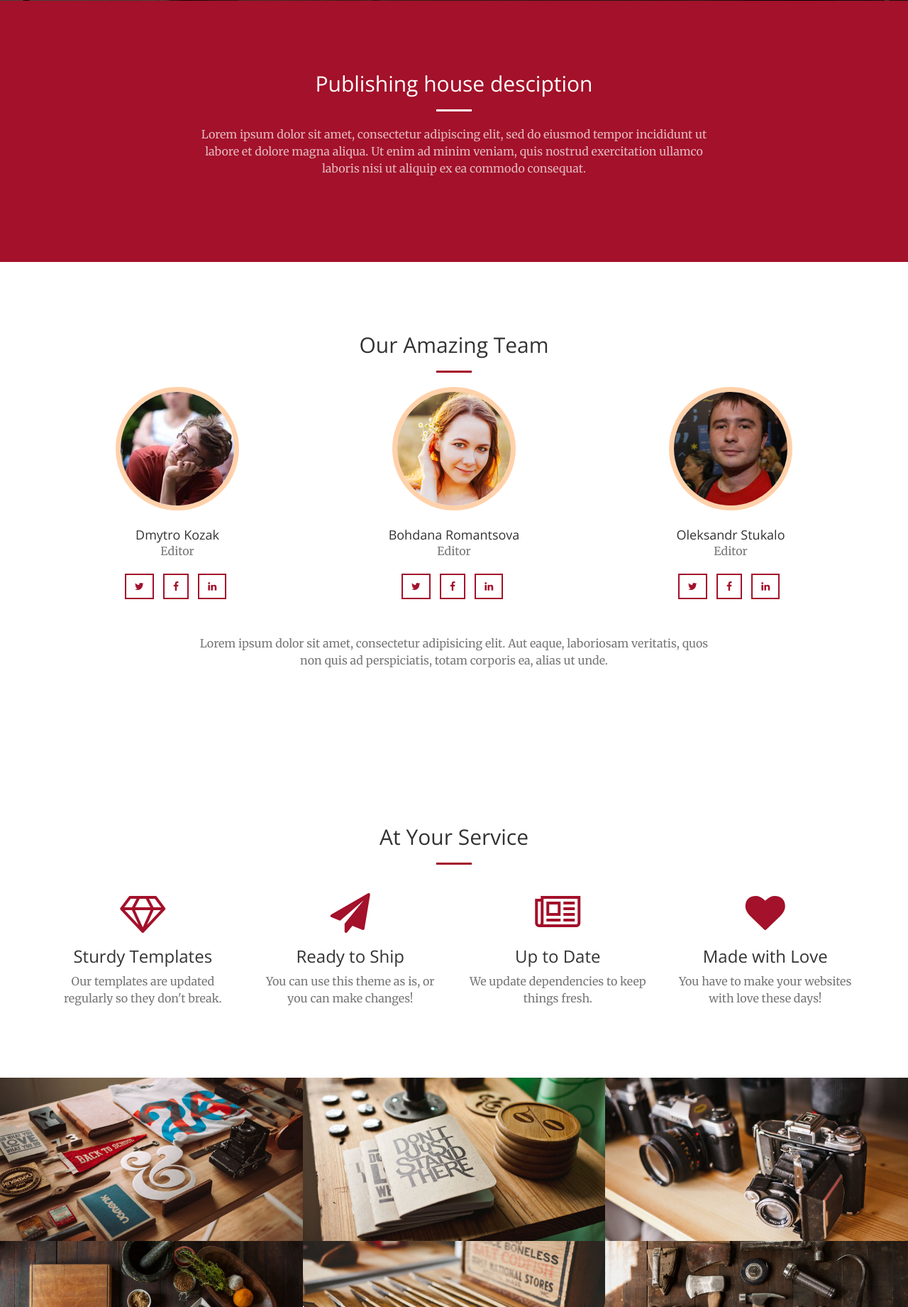
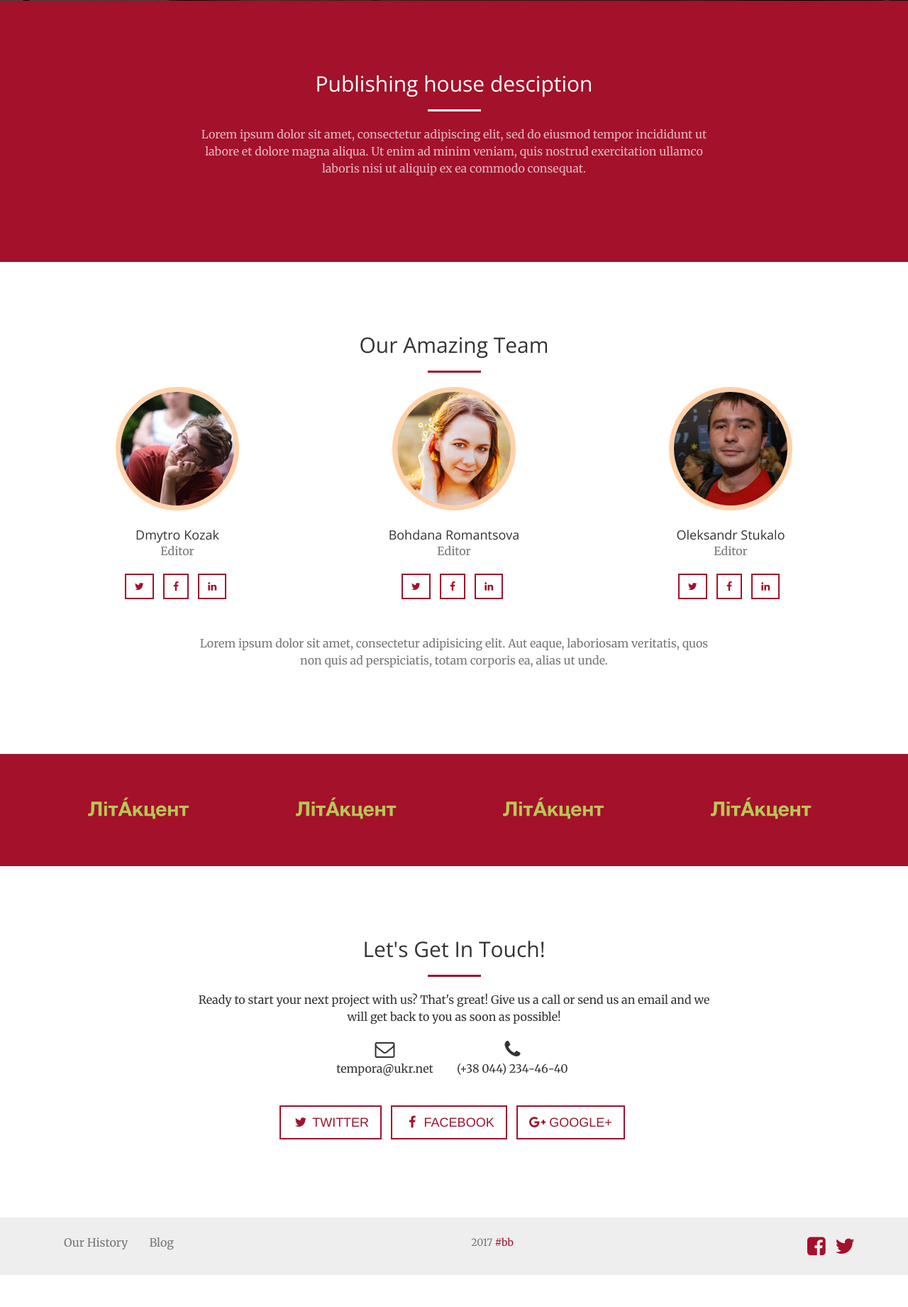
Before and after one commit to biletboh/tempora, a Django app: page / in a window 1280 px wide. Shown: the part 799-2640 px from the top of the page at 71% size. After the commit the page ends 2595 px from the top, so only its background shows below. Run offline with Django 3.2, Linux system fonts and the light colour scheme; some libraries are stand-ins or nearby versions.

Commit message:
add footer and contacts

```diff
--- a/pbhouse/static/pbhouse/css/tempora.css
+++ b/pbhouse/static/pbhouse/css/tempora.css
@@ -9,7 +9,7 @@ body {
 hr {
   border-color: #A3112A;
   border-width: 3px;
-  max-width: 50px;
+  max-width: 75px;
 }
 hr.light {
   border-color: white;
@@ -23,6 +23,7 @@ a {
 a:hover,
 a:focus {
   color: #750c1e;
+  text-decoration: none;
 }
 h1,
 h2,
@@ -44,14 +45,18 @@ p {
   background-color: #222222;
   color: white;
 }
+.bg-partners {
+  background-color: #A3112A;
+  color: white;
+}
 .text-faded {
   color: rgba(255, 255, 255, 0.7);
 }
 section {
   padding: 100px 0;
 }
-aside {
-  padding: 50px 0;
+aside.clients img {
+  margin: 50px auto;
 }
 .no-padding {
   padding: 0;
@@ -166,6 +171,7 @@ header .header-content .header-content-inner h1 {
   margin-top: 0;
   margin-bottom: 0;
   font-size: 30px;
+  word-spacing: 10px;
 }
 header .header-content .header-content-inner hr {
   margin: 30px auto;
@@ -291,6 +297,9 @@ header .header-content .header-content-inner p {
 .call-to-action h2 {
   margin: 0 auto 20px;
 }
+.contact-details li {
+  margin: 0 10px;
+}
 .text-primary {
   color: #A3112A;
 }
@@ -355,3 +364,75 @@ img::-moz-selection {
 body {
   webkit-tap-highlight-color: #222222;
 }
+.footer {
+  background-color: #eee;
+  line-height: 20px;
+}
+.footer nav > ul {
+  list-style: none;
+  margin: 0;
+  padding: 0;
+  font-weight: normal;
+}
+.footer nav > ul a:not(.btn) {
+  color: #777777;
+  display: block;
+  margin-bottom: 3px;
+}
+.footer nav > ul a:not(.btn):hover,
+.footer nav > ul a:not(.btn):focus {
+  color: #D66929;
+  text-decoration: none;
+}
+.footer .social-area {
+  padding: 15px 0;
+}
+.footer .social-area h5 {
+  padding-bottom: 15px;
+}
+.footer .social-area > a:not(.btn) {
+  color: #A3112A;
+  display: inline-block;
+  vertical-align: top;
+  padding: 10px 5px;
+  font-size: 15px;
+  font-weight: normal;
+  line-height: 20px;
+  text-align: center;
+}
+.footer .social-area > a:not(.btn):hover,
+.footer .social-area > a:not(.btn):focus {
+  color: #D66929;
+}
+.footer .copyright {
+  color: #777777;
+  padding: 10px 15px;
+  margin: 15px 3px;
+  line-height: 20px;
+  text-align: center;
+}
+.footer .copyright a:hover,
+.footer .copyright a:focus {
+  color: #D66929;
+  text-decoration: none;
+}
+.footer hr {
+  border-color: #dddddd;
+}
+.footer .title {
+  color: #777777;
+}
+.footer:not(.footer-big) nav > ul {
+  font-size: 16px;
+}
+.footer:not(.footer-big) nav > ul li {
+  margin-left: 20px;
+  float: left;
+}
+.footer:not(.footer-big) nav > ul a {
+  padding: 10px 0px;
+  margin: 15px 10px 15px 0px;
+}
+.footer-default {
+  background-color: whitesmoke;
+}
--- a/pbhouse/static/pbhouse/js/tempora.js
+++ b/pbhouse/static/pbhouse/js/tempora.js
@@ -6,7 +6,7 @@
         var $anchor = $(this);
         $('html, body').stop().animate({
             scrollTop: ($($anchor.attr('href')).offset().top - 50)
-        }, 1250, 'easeInOutExpo');
+        }, 1650, 'easeInOutExpo');
         event.preventDefault();
     });
 
--- a/pbhouse/static/pbhouse/less/tempora.less
+++ b/pbhouse/static/pbhouse/less/tempora.less
@@ -15,7 +15,7 @@ body {
 hr {
     border-color: @theme-primary;
     border-width: 3px;
-    max-width: 50px;
+    max-width: 75px;
 }
 
 hr.light {
@@ -28,6 +28,7 @@ a {
     &:hover,
     &:focus {
         color: darken(@theme-primary, 10%);
+        text-decoration: none;
     }
 }
 
@@ -55,6 +56,11 @@ p {
     color: white;
 }
 
+.bg-partners {
+    background-color: @theme-primary;
+    color: white;
+}
+
 .text-faded {
     color: fade(white, 70%);
 }
@@ -63,8 +69,10 @@ section {
     padding: 100px 0;
 }
 
-aside {
-    padding: 50px 0;
+aside.clients {
+    img {
+        margin: 50px auto;
+    }
 }
 
 .no-padding {
@@ -180,6 +188,7 @@ header {
                 margin-top: 0;
                 margin-bottom: 0;
                 font-size: 30px;
+                word-spacing: 10px;
             }
             hr {
                 margin: 30px auto;
@@ -318,6 +327,12 @@ header {
     }
 }
 
+.contact-details {
+    li {
+        margin: 0 10px;
+    }
+}
+
 // Bootstrap Overrides
 .text-primary {
     color: @theme-primary;
@@ -379,3 +394,90 @@ img::-moz-selection {
 body {
     webkit-tap-highlight-color: @gray-darker;
 }
+
+.footer {
+  background-color: #eee;
+  line-height: 20px;
+}
+
+.footer nav > ul {
+  list-style: none;
+  margin: 0;
+  padding: 0;
+  font-weight: normal;
+}
+
+.footer nav > ul a:not(.btn) {
+  color: #777777;
+  display: block;
+  margin-bottom: 3px;
+}
+
+.footer nav > ul a:not(.btn):hover, .footer nav > ul a:not(.btn):focus {
+  color: @orange-dim;
+  text-decoration: none;
+}
+
+.footer .social-area {
+  padding: 15px 0;
+}
+
+.footer .social-area h5 {
+  padding-bottom: 15px;
+}
+
+.footer .social-area > a:not(.btn) {
+  color: @theme-primary;
+  display: inline-block;
+  vertical-align: top;
+  padding: 10px 5px;
+  font-size: 15px;
+  font-weight: normal;
+  line-height: 20px;
+  text-align: center;
+}
+
+.footer .social-area > a:not(.btn):hover, .footer .social-area > a:not(.btn):focus {
+  color: @orange-dim;
+}
+
+.footer .copyright {
+  color: #777777;
+  padding: 10px 15px;
+  margin: 15px 3px;
+  line-height: 20px;
+  text-align: center;
+  a {
+    &:hover,
+    &:focus {
+        color: @orange-dim;
+        text-decoration: none;
+    }
+  }
+}
+
+.footer hr {
+  border-color: #dddddd;
+}
+
+.footer .title {
+  color: #777777;
+}
+
+.footer:not(.footer-big) nav > ul {
+  font-size: 16px;
+}
+
+.footer:not(.footer-big) nav > ul li {
+  margin-left: 20px;
+  float: left;
+}
+
+.footer:not(.footer-big) nav > ul a {
+  padding: 10px 0px;
+  margin: 15px 10px 15px 0px;
+}
+
+.footer-default {
+  background-color: whitesmoke;
+}
--- a/pbhouse/static/pbhouse/less/variables.less
+++ b/pbhouse/static/pbhouse/less/variables.less
@@ -4,6 +4,7 @@
 
 @theme-primary:    #A3112A;
 @orange-light:     #FFD1AA;
+@orange-dim:       #D66929;
 
 @gray-base:        #000;
 @gray-darker:      lighten(@gray-base, 13.5%); // #222
--- a/pbhouse/templates/pbhouse/base.html
+++ b/pbhouse/templates/pbhouse/base.html
@@ -66,6 +66,32 @@
 <!-- content -->
 {% block content %}{% endblock %}
 
+<footer class="footer">
+  <div class="container">
+    <nav class="pull-left">
+      <ul>
+        <li>
+        <a href="#">Our History</a>
+        </li>
+        <li>
+        <a href="#">Blog</a>
+        </li>
+
+      </ul>
+    </nav>
+      <div class="social-area pull-right">
+        <a href="https://www.facebook.com/temporapub/" target="_blank" class="btn-social btn-facebook btn-simple">
+          <i class="fa fa-2x fa-facebook-square"></i>
+        </a>
+        <a class="btn-social btn-twitter btn-simple">
+          <i class="fa fa-2x fa-twitter"></i>
+        </a>
+      </div>
+    <div class="copyright">
+      2017 <a href="https://github.com/biletboh" target="_blank">#bb</a>       </div>
+  </div>
+</footer>
+
 <!-- jQuery -->
 <script   src="https://code.jquery.com/jquery-3.2.1.min.js"   integrity="sha256-hwg4gsxgFZhOsEEamdOYGBf13FyQuiTwlAQgxVSNgt4="   crossorigin="anonymous"></script>
 
--- a/pbhouse/templates/pbhouse/landing.html
+++ b/pbhouse/templates/pbhouse/landing.html
@@ -90,7 +90,7 @@
     </div>
   </div>
 </section>
-
+<!--
 <section id="services">
   <div class="container">
     <div class="row">
@@ -230,12 +230,32 @@
     </div>
   </div>
 </section>
+-->
 
-<aside class="bg-dark">
-  <div class="container text-center">
-    <div class="call-to-action">
-      <h2>Free Download at Start Bootstrap!</h2>
-      <a href="http://startbootstrap.com/template-overviews/creative/" class="btn btn-default btn-xl sr-button">Download Now!</a>
+<!-- Clients Aside -->
+<aside class="clients bg-partners">
+  <div class="container">
+    <div class="row">
+      <div class="col-md-3 col-sm-6">
+        <a href="#">
+          <img src="{% static 'pbhouse/img/litakcent.png' %}" class="img-responsive img-centered" alt="">
+        </a>
+      </div>
+      <div class="col-md-3 col-sm-6">
+        <a href="#">
+          <img src="{% static 'pbhouse/img/litakcent.png' %}" class="img-responsive img-centered" alt="">
+        </a>
+      </div>
+      <div class="col-md-3 col-sm-6">
+        <a href="#">
+          <img src="{% static 'pbhouse/img/litakcent.png' %}" class="img-responsive img-centered" alt="">
+        </a>
+      </div>
+      <div class="col-md-3 col-sm-6">
+        <a href="#">
+          <img src="{% static 'pbhouse/img/litakcent.png' %}" class="img-responsive img-centered" alt="">
+        </a>
+      </div>
     </div>
   </div>
 </aside>
@@ -247,14 +267,27 @@
         <h2 class="section-heading">Let's Get In Touch!</h2>
         <hr class="primary">
         <p>Ready to start your next project with us? That's great! Give us a call or send us an email and we will get back to you as soon as possible!</p>
-      </div>
-      <div class="col-lg-4 col-lg-offset-2 text-center">
-        <i class="fa fa-phone fa-3x sr-contact"></i>
-        <p>123-456-6789</p>
-      </div>
-      <div class="col-lg-4 text-center">
-        <i class="fa fa-envelope-o fa-3x sr-contact"></i>
-        <p><a href="mailto:your-email@your-domain.com">feedback@startbootstrap.com</a></p>
+
+        <ul class="list-inline contact-details">
+          <li>
+          <i class="fa fa-envelope-o fa-2x sr-contact"></i>
+          <p> tempora@ukr.net</p></li>
+          <li>
+          <i class="fa fa-phone fa-2x sr-contact"></i>
+          <p>(+38 044) 234-46-40</p></li>
+        </ul>
+        </p>
+        <ul class="list-inline banner-social-buttons">
+          <li>
+          <a href="" class="btn btn-primary btn-lg"><i class="fa fa-twitter fa-fw"></i> <span class="network-name">Twitter</span></a>
+          </li>
+          <li>
+          <a href="https://www.facebook.com/temporapub/" class="btn btn-primary btn-lg"><i class="fa fa-facebook fa-fw"></i> <span class="network-name">Facebook</span></a>
+          </li>
+          <li>
+          <a href="" class="btn btn-primary btn-lg"><i class="fa fa-google-plus fa-fw"></i> <span class="network-name">Google+</span></a>
+          </li>
+        </ul>
       </div>
     </div>
   </div>
--- a/tempora/settings.py
+++ b/tempora/settings.py
@@ -25,7 +25,7 @@ SECRET_KEY = '8ze8kfn8@c!jat$*wryy+u@2^+1@ln27t5fql54qfq$2x$ac8x'
 # SECURITY WARNING: don't run with debug turned on in production!
 DEBUG = True
 
-ALLOWED_HOSTS = []
+ALLOWED_HOSTS = ['*']
 
 
 # Application definition
```
Also changed, not shown: pbhouse/static/pbhouse/img/litakcent.png (added).
